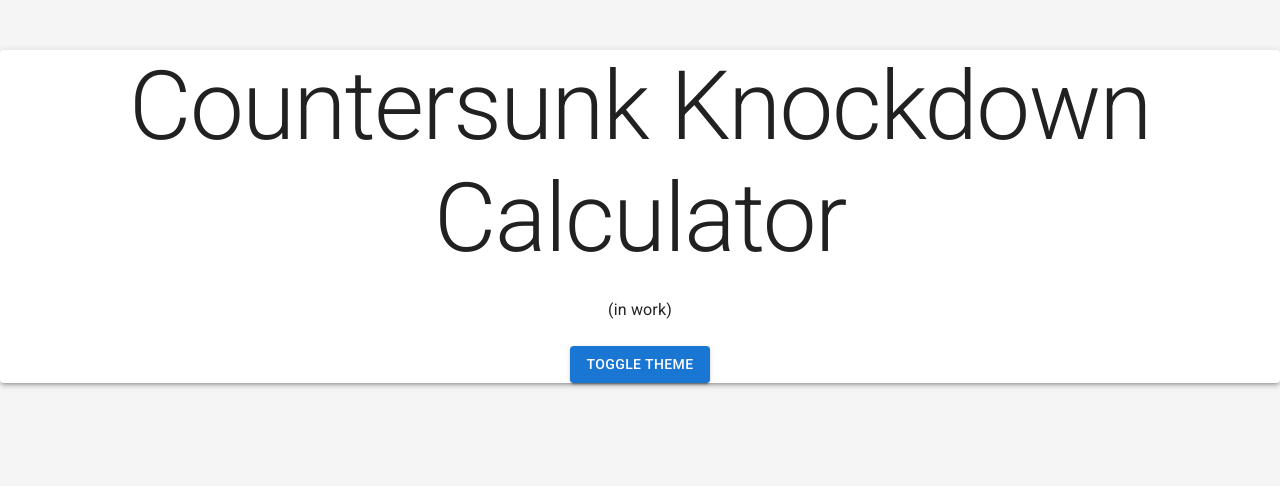
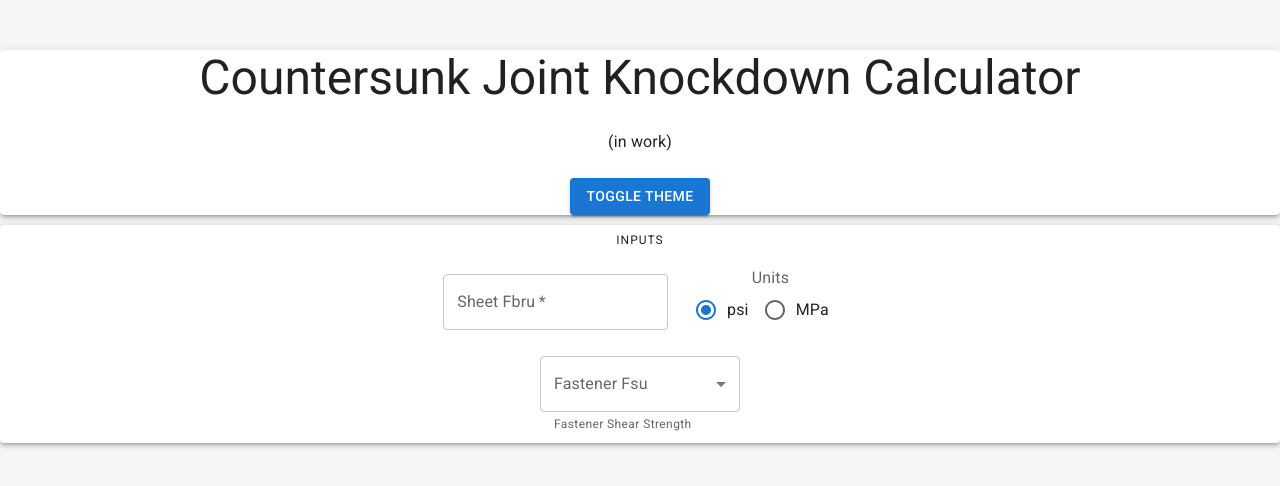
Before and after one commit to edp8489/csk_knockdown_tool, a React (Create React App) app: page / in a window 1280 px wide. Shown: the top 486 px of the page. Built offline with nearby package versions, Linux system fonts and the light colour scheme.

Commit message:
Draft input component card

```diff
--- a/public/index.html
+++ b/public/index.html
@@ -9,8 +9,8 @@
       manifest.json provides metadata used when your web app is added to the
       homescreen on Android. See https://developers.google.com/web/fundamentals/engage-and-retain/web-app-manifest/
     -->
-	<link rel="manifest" href="%PUBLIC_URL%/manifest.json">
-	<link rel="shortcut icon" href="%PUBLIC_URL%/favicon.ico">
+	<link rel="manifest" href="%PUBLIC_URL%/asset-manifest.json">
+	<link rel="shortcut icon" href="https://edp8489.github.io/favicon_v1.svg">
 	<!--
       Notice the use of %PUBLIC_URL% in the tags above.
       It will be replaced with the URL of the `public` folder during the build.
@@ -29,7 +29,7 @@
       rel="stylesheet"
       href="https://fonts.googleapis.com/icon?family=Material+Icons"
     />
-	<title>React App</title>
+	<title>Kcsk Tool</title>
 </head>
 
 <body>
--- a/src/App.js
+++ b/src/App.js
@@ -3,7 +3,8 @@ import CssBaseline from "@mui/material/CssBaseline";
 import { Box, Paper, Button } from "@mui/material";
 import Typography from "@mui/material/Typography";
 import React from "react";
-import {light, dark} from "./styles.js"
+import {light, dark} from "./styles.js";
+import InputsCard from "./InputsCard";
 
 // defined using let instead of const in case you want to set
 // other elements later based on primary/secondary colors
@@ -13,15 +14,22 @@ let darkTheme = dark
 // uncomment next line to define additional customizations
 // theme = createTheme(theme, {**});
 
+// DEBUG ONLY
+// define junk data
+const fsuSelect = ["50 ksi (345 MPa)", "95 ksi (655 MPa)", "108 ksi (745 MPa)"]
+
 export default function App() {
   const [state, setState] = React.useState({ dark: false });
+  const ref_fbru = React.useRef(null);
+  const ref_unit = React.useRef('psi');
+  const ref_fast = React.useRef("");
   let theme = state.dark ? darkTheme : lightTheme;
   return (
     <ThemeProvider theme={theme}>
       <CssBaseline />
       <Box className="App" sx={{ textAlign: "center" }}>
         <Paper elevation={3} sx={{ marginTop: "50px" }}>
-          <Typography variant="h1" component="h3">Countersunk Knockdown Calculator</Typography>
+          <Typography variant="h3">Countersunk Joint Knockdown Calculator</Typography>
           <br />
           <Typography variant="p">
             (in work)
@@ -36,6 +44,7 @@ export default function App() {
             Toggle theme
           </Button>
         </Paper>
+        <InputsCard  ref_fbru={ref_fbru} ref_unit={ref_unit} ref_fast={ref_fast} fastSelect={fsuSelect} />
       </Box>
     </ThemeProvider>
   );
--- /dev/null
+++ b/src/InputsCard.js
@@ -0,0 +1,81 @@
+import Paper from "@mui/material/Paper";
+import Box from "@mui/material/Box";
+import Typography from "@mui/material/Typography";
+import TextField from "@mui/material/TextField";
+import Radio from '@mui/material/Radio';
+import RadioGroup from '@mui/material/RadioGroup';
+import FormControlLabel from '@mui/material/FormControlLabel';
+import FormControl from '@mui/material/FormControl';
+import FormLabel from '@mui/material/FormLabel';
+import InputLabel from '@mui/material/InputLabel';
+import MenuItem from '@mui/material/MenuItem';
+import FormHelperText from '@mui/material/FormHelperText';
+import Select from '@mui/material/Select';
+
+export default function InputsCard(props){
+  // required props:
+  // ref for numeric input value {ref_fbru}
+  // ref for unit radio value {ref_unit}
+  // ref for fastener Fsu select value {ref_fast}
+  // array of options for fastener Fsu select {fastSelect}
+
+  const fastSelEntries = props.fastSelect.map((val, ind)=>(<MenuItem key={ind} value={val}>{val}</MenuItem>));
+
+  return(
+    <Paper elevation={3} sx={{ marginTop: "10px", marginBottom: "10px" }}>
+      <Typography variant="overline" >Inputs</Typography>
+      <br />
+      <Box
+      component="form"
+      sx={{
+        '& .MuiTextField-root': { m: 1, width: '25ch' },
+      }}
+      noValidate
+      autoComplete="off"
+    >
+      <div>
+      <FormControl sx={{margin:"10px"}}>
+      <TextField
+          required
+          id="fbru-input"
+          label="Sheet Fbru"
+          type="number"
+          inputRef={props.ref_fbru}
+        />
+      </FormControl>
+      <FormControl sx={{margin:"10px"}}>
+      <FormLabel id="unit-radio-buttons-group-label">Units</FormLabel>
+      <RadioGroup
+        row
+        aria-labelledby="units-radio-buttons-group-label"
+        name="units-radio-buttons-group"
+        defaultValue="psi"
+        ref={props.ref_unit}
+      >
+        <FormControlLabel value="psi" control={<Radio />} label="psi" />
+        <FormControlLabel value="mpa" control={<Radio />} label="MPa" />
+      </RadioGroup>
+    </FormControl>
+    </div>
+    <div>
+    <FormControl sx={{ m: 1, minWidth: 200 }}>
+        <InputLabel id="fastener-select-helper-label">Fastener Fsu</InputLabel>
+        <Select
+          labelId="fastener-select-helper-label"
+          id="fastener-select-helper"
+          label="Fastener Fsu"
+          inputRef={props.ref_fast}
+          defaultValue=""
+        >
+          <MenuItem value="">
+            <em>None</em>
+          </MenuItem>
+          {fastSelEntries}
+        </Select>
+        <FormHelperText>Fastener Shear Strength</FormHelperText>
+      </FormControl>
+    </div>
+    </Box>
+    </Paper>
+  )
+}
```
